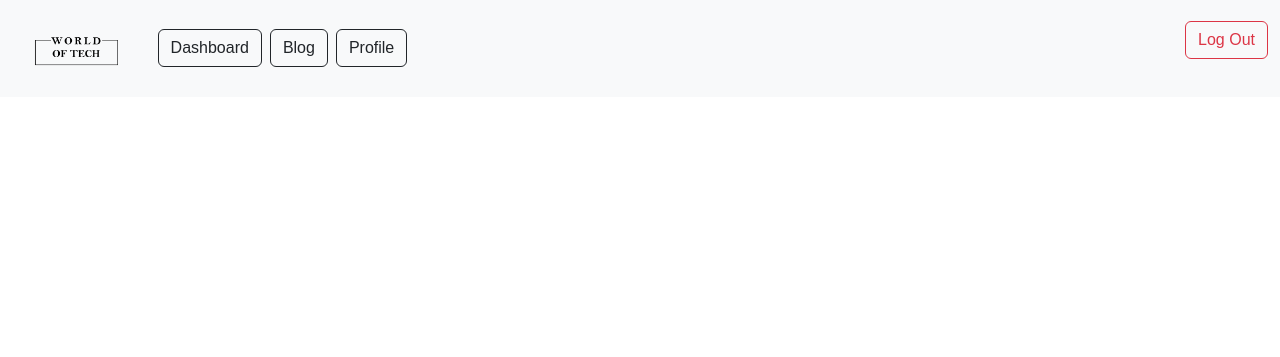
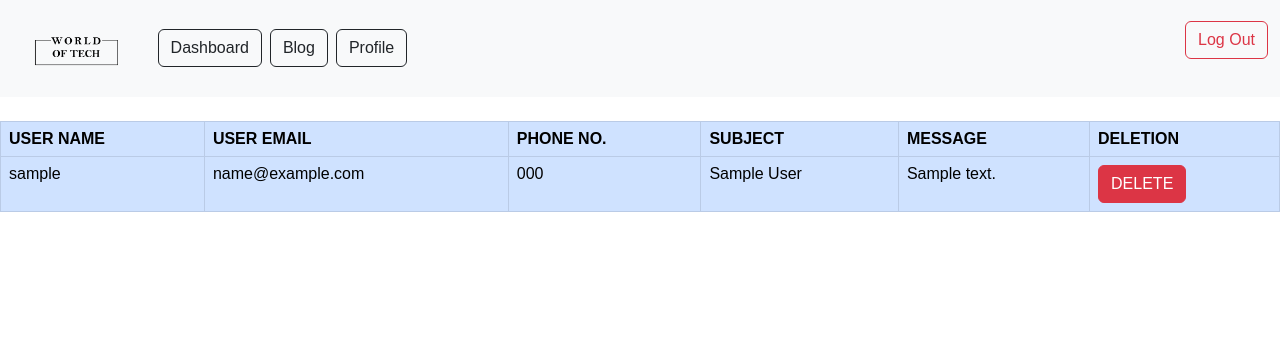
Before and after one commit to mesumbinshaukat/World-Of-Tech, a PHP site: page /admin/admin_dashboard.php in a window 1280 px wide. Shown: the top 357 px of the page. Run offline with PHP 8.4, Linux system fonts and the light colour scheme; the visitor is signed in with stand-in values (Sample User, id 1); tables that the repository leaves empty or names only in its code hold one stand-in row (values such as "Sample post").

Commit message:
comitted

```diff
--- a/admin/admin_dashboard.php
+++ b/admin/admin_dashboard.php
@@ -1,16 +1,19 @@
 <?php
 session_start();
 
-$admin_name = "WorldOfTech_Admin_778866_Official!!!";
-$session_admin_name = $_SESSION['Admin_Name'];
+// $admin_name = "WorldOfTech_Admin_778866_Official!!!";
+// $session_admin_name = $_SESSION['Admin_Name'];
 
 
-if (!isset($session_admin_name) && $admin_name !== $session_admin_name) {
-    header('location:../index.php');
-    exit();
-}
+// if (!isset($session_admin_name) && $admin_name !== $session_admin_name) {
+//     header('location:../index.php');
+//     exit();
+// }
 
+$connection = mysqli_connect("localhost" , "root" , "" , "world_of_tech");
 
+$select_query = "SELECT * FROM `user_contact_details`";
+$select_query_run = mysqli_query($connection , $select_query);
 
 
 ?>
@@ -34,8 +37,41 @@ if (!isset($session_admin_name) && $admin_name !== $session_admin_name) {
     <section>
         <?php include('navbar.html');?>
     </section>
-
-
+<br>
+<table class="table table-primary table-bordered">
+    <tr>
+        <th>
+            USER NAME
+        </th>
+        <th>
+            USER EMAIL
+        </th>
+        <th>
+            PHONE NO.
+        </th>
+        <th>
+            SUBJECT
+        </th>
+        <th>
+            MESSAGE
+        </th>
+        <th>
+            DELETION
+        </th>
+    </tr>
+    <?php while($row = mysqli_fetch_array($select_query_run)){ ?>
+    <tr>
+        <td><?php echo $row['user_name'] ?></td>
+        <td><?php echo $row['user_email'] ?></td>
+        <td><?php echo $row['phone_number'] ?></td>
+        <td><?php echo $row['subject'] ?></td>
+        <td><?php echo $row['message'] ?></td>
+        <td>
+            <a class="btn btn-danger" onclick="return confirm('are you sure you want delete')" href="delete.php?id=<?php echo $row['id'] ?>">DELETE</a>
+        </td>
+    </tr>
+    <?php }?>
+</table>
 
     <script src="https://cdn.jsdelivr.net/npm/bootstrap@5.2.3/dist/js/bootstrap.min.js"
         integrity="sha384-cuYeSxntonz0PPNlHhBs68uyIAVpIIOZZ5JqeqvYYIcEL727kskC66kF92t6Xl2V" crossorigin="anonymous">
--- a/contactDb.php
+++ b/contactDb.php
@@ -1,7 +1,7 @@
 <?php
 // ini_set('display_errors','1');
 // $conn = mysqli_connect('localhost', 'root', 'XcRny943ve76JB', 'world_of_tech') or die("Can't Connect");
-$conn = mysqli_connect('localhost', 'root', 'XcRny943ve76JB', 'world_of_tech') or die("Can't Connect");
+$conn = mysqli_connect('localhost', 'root', '', 'world_of_tech') or die("Can't Connect");
 
 if ($conn) {
     $submit_btn = $_POST['btn_submit'];
```
Also changed, not shown: admin/delete.php (added, +10 -0 lines).
